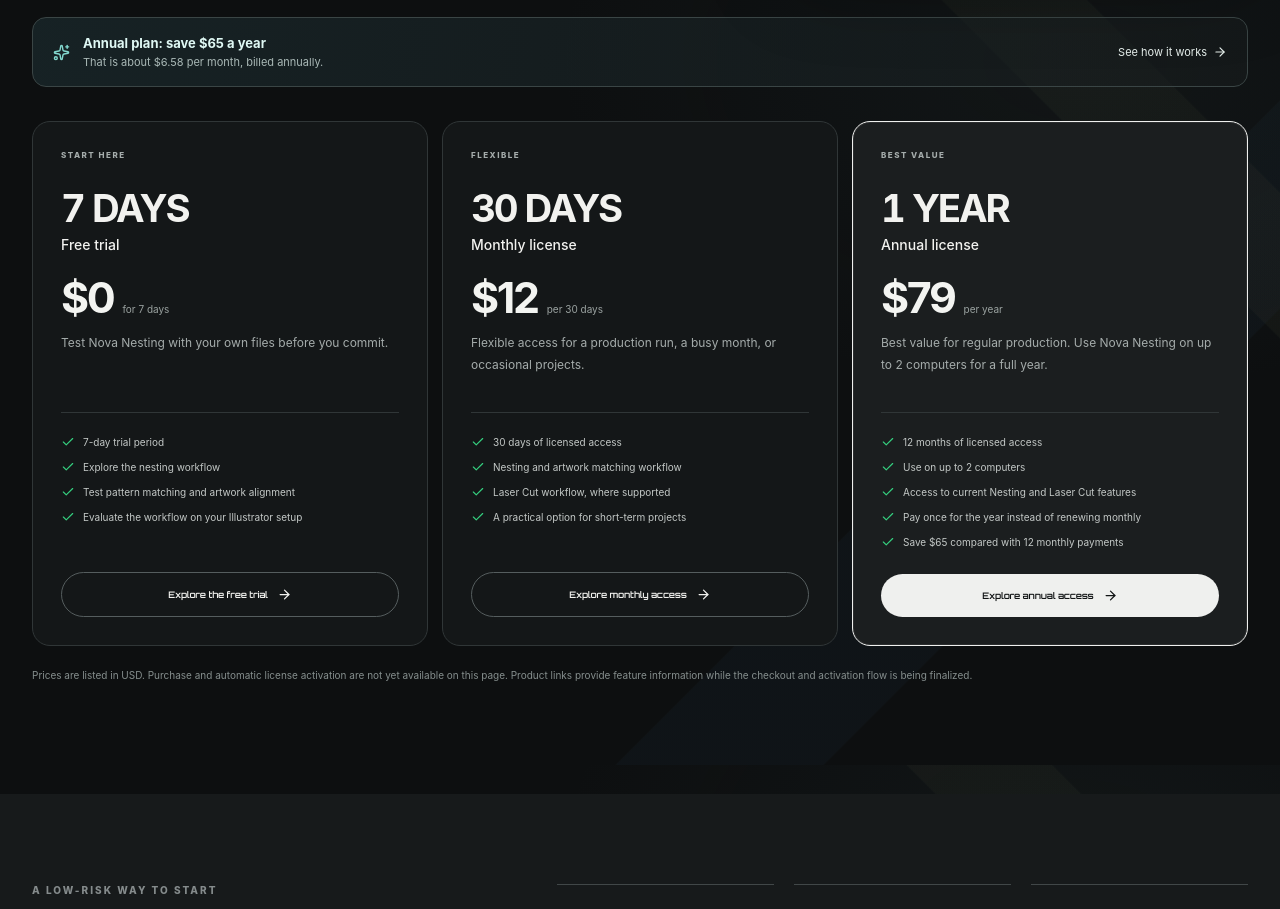
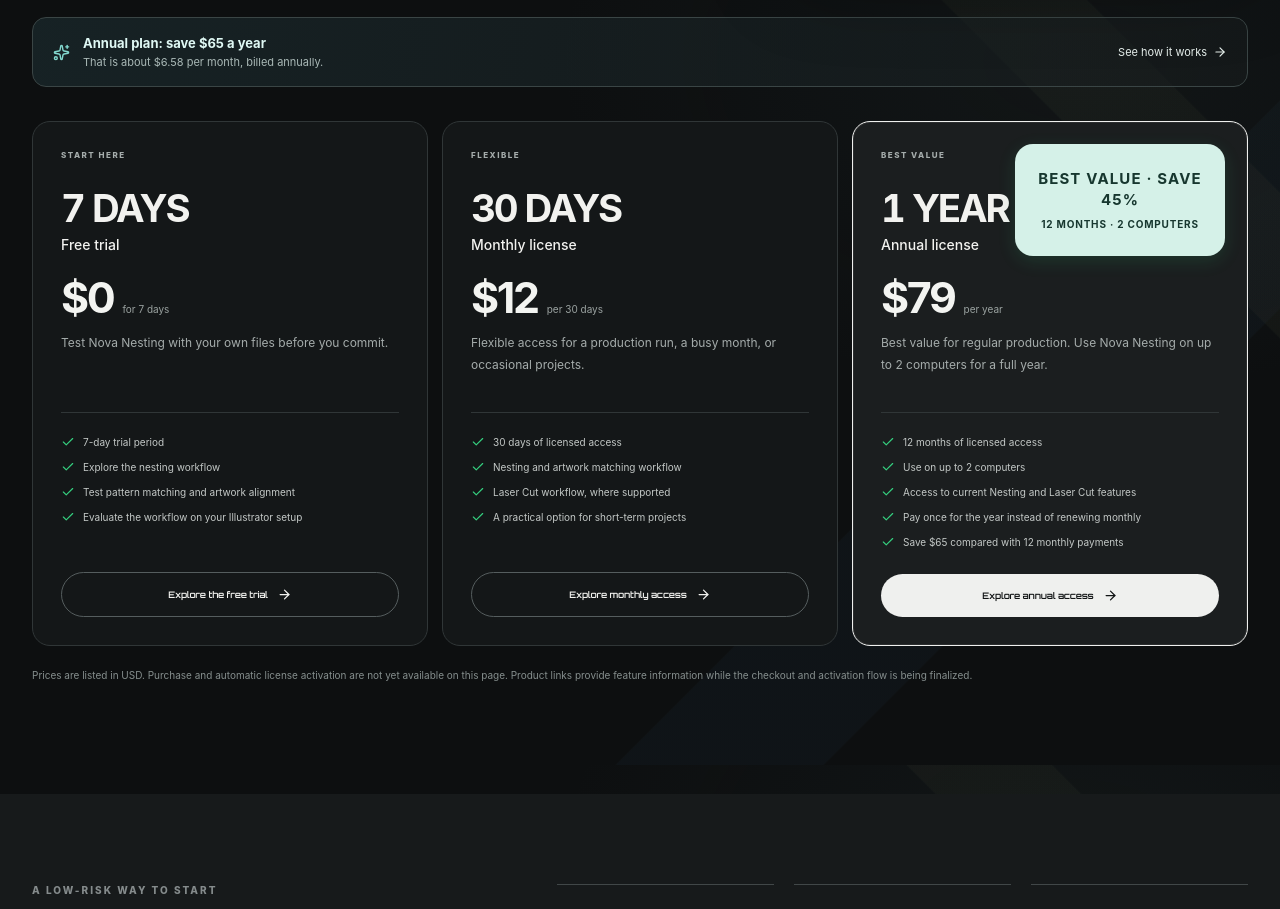
Before and after one commit to phamxuandoan3163-hue/nest-pro-web, a Next.js app: page /license in a window 1280 px wide. Shown: the part 835-1744 px from the top of the page. Built offline with nearby package versions, Linux system fonts and the light colour scheme.

Commit message:
Keep annual value badge visible without hover

```diff
--- a/app/globals.css
+++ b/app/globals.css
@@ -1448,3 +1448,13 @@
     padding:12px 10px!important;
   }
 }
+
+
+/* Anchor the annual badge to its card in every state, not only on hover */
+.license-page .license-card-featured{
+  position:relative;
+}
+.license-page .license-card-featured .license-card-top>b{
+  visibility:visible;
+  opacity:1;
+}
```
